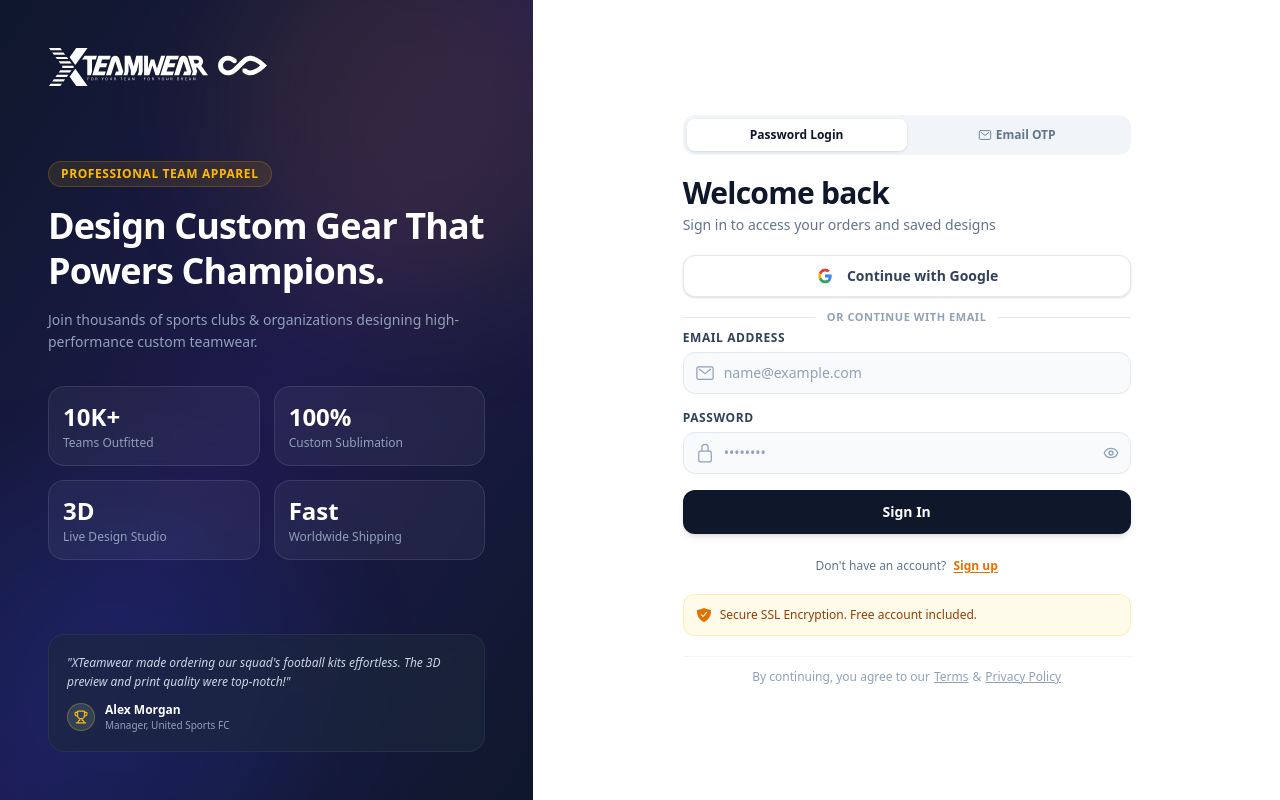
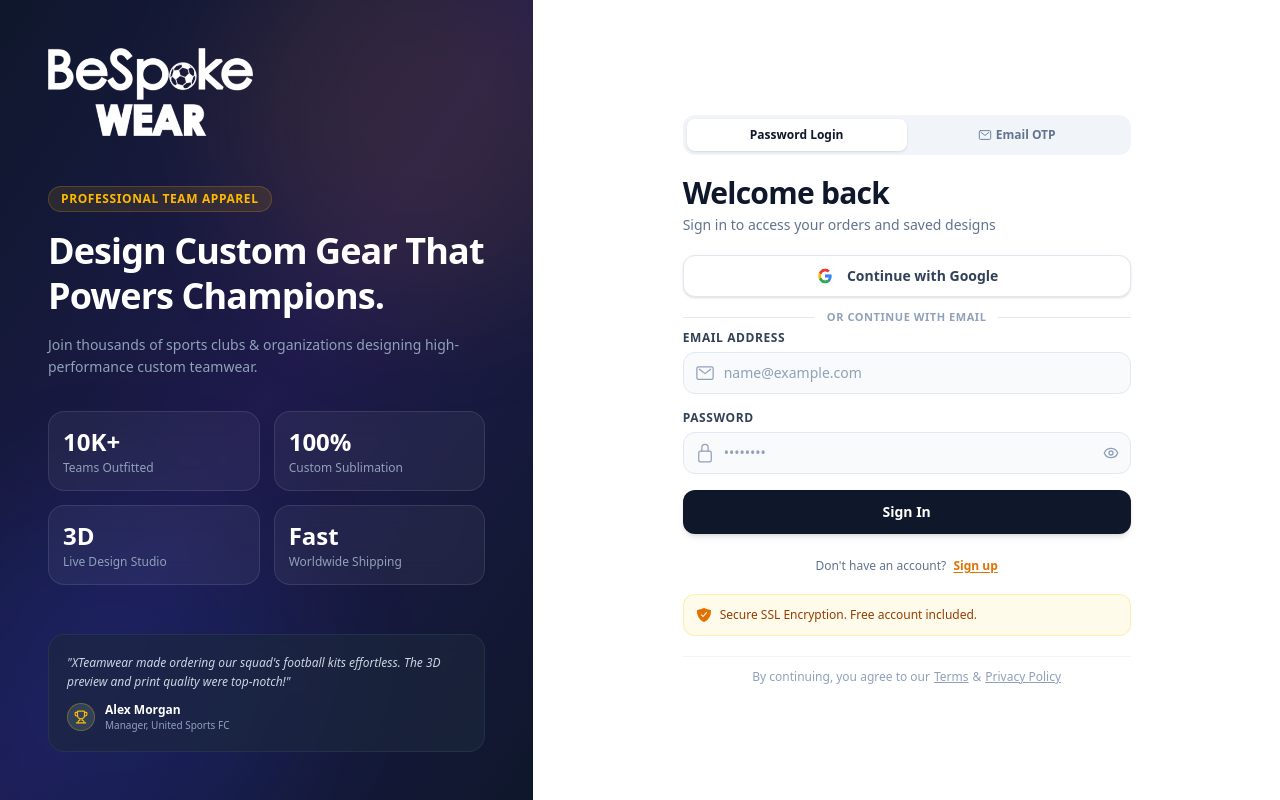
Before and after one commit to sheikhmuneerabd-star/xteamwear-frontend-next, a Next.js app: page /sign-in in a window 1280 px wide. Built offline with nearby package versions, Linux system fonts and the light colour scheme.

Commit message:
updated signin logo change

```diff
--- a/src/app/sign-in/page.tsx
+++ b/src/app/sign-in/page.tsx
@@ -5,7 +5,7 @@
 import { signIn } from "next-auth/react";
 import Image from "next/image";
 import Link from "next/link";
-import xteamwear from "@/assets/logo.svg";
+import bespoketeamwear from "@/assets/BSW-BLACK-LOGO.webp";
 import google from "@/assets/google.png";
 import { ImSpinner2 } from "react-icons/im";
 import { IoMailOutline, IoArrowBack, IoLockClosedOutline, IoPersonOutline, IoShieldCheckmarkSharp } from "react-icons/io5";
@@ -226,8 +226,8 @@
         <div className="relative z-10 flex items-center space-x-3">
           <Link href="/">
             <Image
-              className="w-[180px] sm:w-[220px] h-auto object-contain brightness-0 invert"
-              src={xteamwear}
+              className="w-[180px] sm:w-[205px] h-auto object-contain brightness-0 invert"
+              src={bespoketeamwear}
               alt="XTeamWear"
               priority
             />
```
Also changed, not shown: src/assets/BSW-BLACK-LOGO.webp (added).
